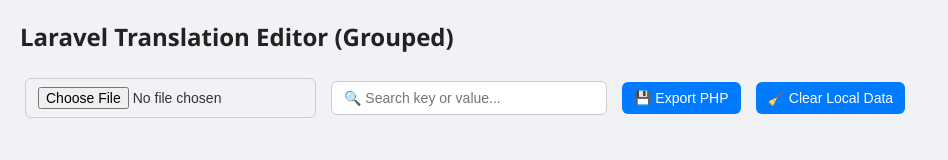
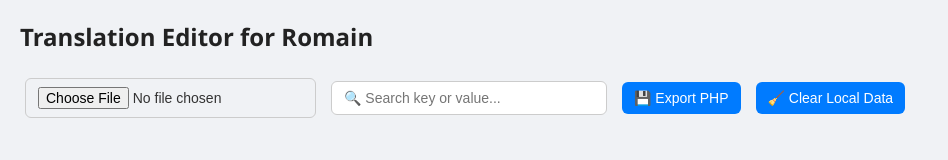
Before and after one commit to geraldib-dev/Translator-VibeCoded, a plain HTML site: page index.html in a window 1280 px wide. Shown: the whole page, without its empty margins (0-948 px from the left). Drawn offline with Linux system fonts and the light colour scheme.

Commit message:
finish touches

```diff
--- a/index.html
+++ b/index.html
@@ -48,7 +48,7 @@ textarea:focus {
 </head>
 <body>
 
-<h1>Laravel Translation Editor (Grouped)</h1>
+<h1>Translation Editor for Romain</h1>
 
 <div style="display:flex;flex-wrap:wrap;align-items:center;gap:5px;">
   <input type="file" id="fileInput" accept=".php">
```
